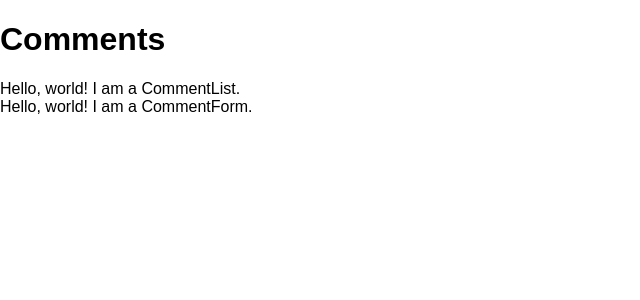
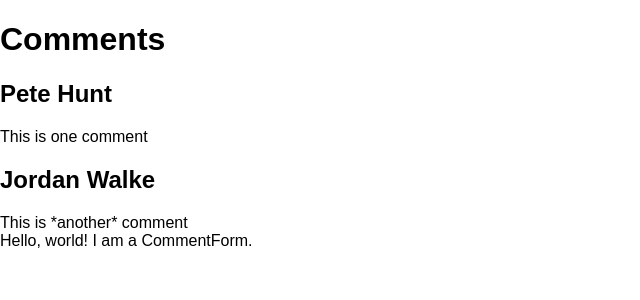
Before and after one commit to williamn/react-tutorial, a React (Create React App) app: page / in a window 1280 px wide. Shown: the top 300 px of the page, without its empty margins (0-640 px from the left). Built offline with nearby package versions, Linux system fonts and the light colour scheme.

Commit message:
passed data from CommentList to Comment

```diff
--- a/src/CommentList.js
+++ b/src/CommentList.js
@@ -1,10 +1,12 @@
 import React, { Component } from 'react';
+import Comment from './Comment';
 
 class CommentList extends Component {
   render() {
     return (
       <div className="commentList">
-        Hello, world! I am a CommentList.
+        <Comment author="Pete Hunt">This is one comment</Comment>
+        <Comment author="Jordan Walke">This is *another* comment</Comment>
       </div>
     );
   }
```
